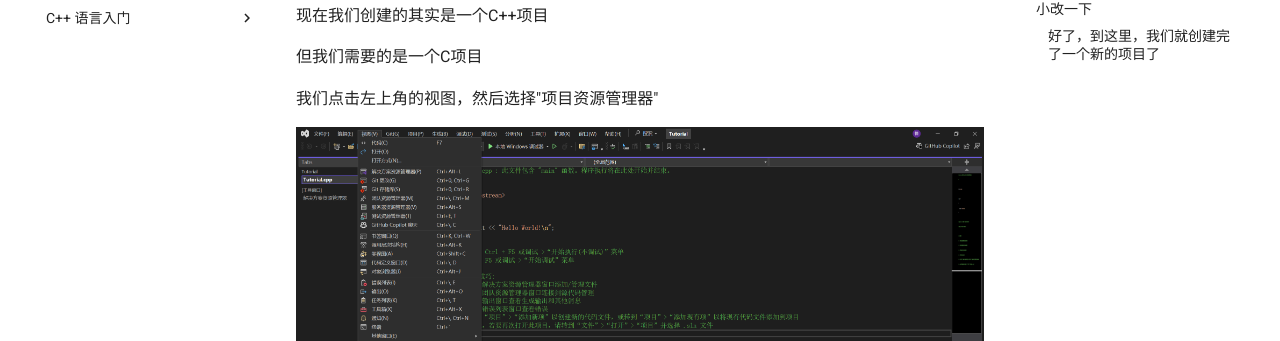
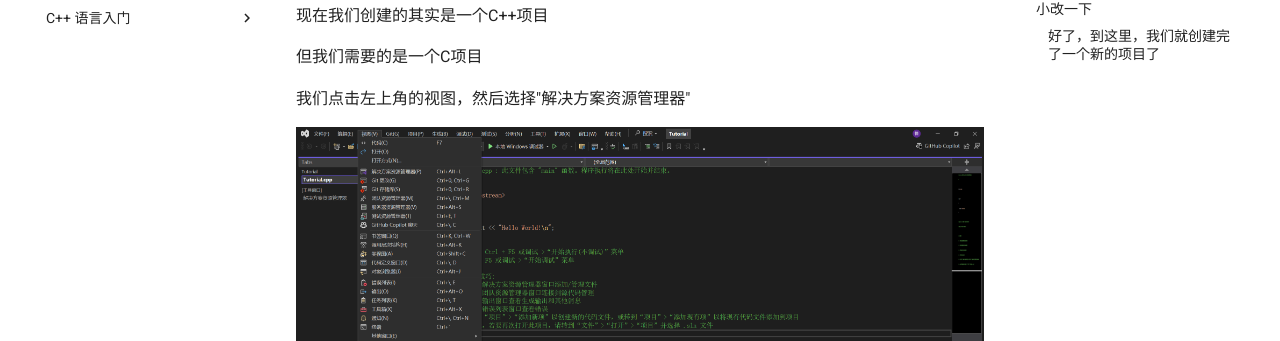
Before and after one commit to Muhamia/computer-tutorials, an MkDocs documentation site: the page built from docs/programming-language-c/2.2.1.md, in a window 1280 px wide and 900 px high, scrolled down 2127 px. Shown: the part 171-512 px from the top of the window. Built offline with MkDocs 1.6.1 and Material for MkDocs 9.7.7, drawn with Linux system fonts in a browser that asks for light colours.

Commit message:
Correct a wrong in 2.2.1

```diff
--- a/docs/programming-language-c/2.2.1.md
+++ b/docs/programming-language-c/2.2.1.md
@@ -31,7 +31,7 @@
 
 但我们需要的是一个C项目
 
-我们点击左上角的视图，然后选择"项目资源管理器"
+我们点击左上角的视图，然后选择"解决方案资源管理器"
 
 ![](../assets/images/2.2/VSNP5.png)
 
```
